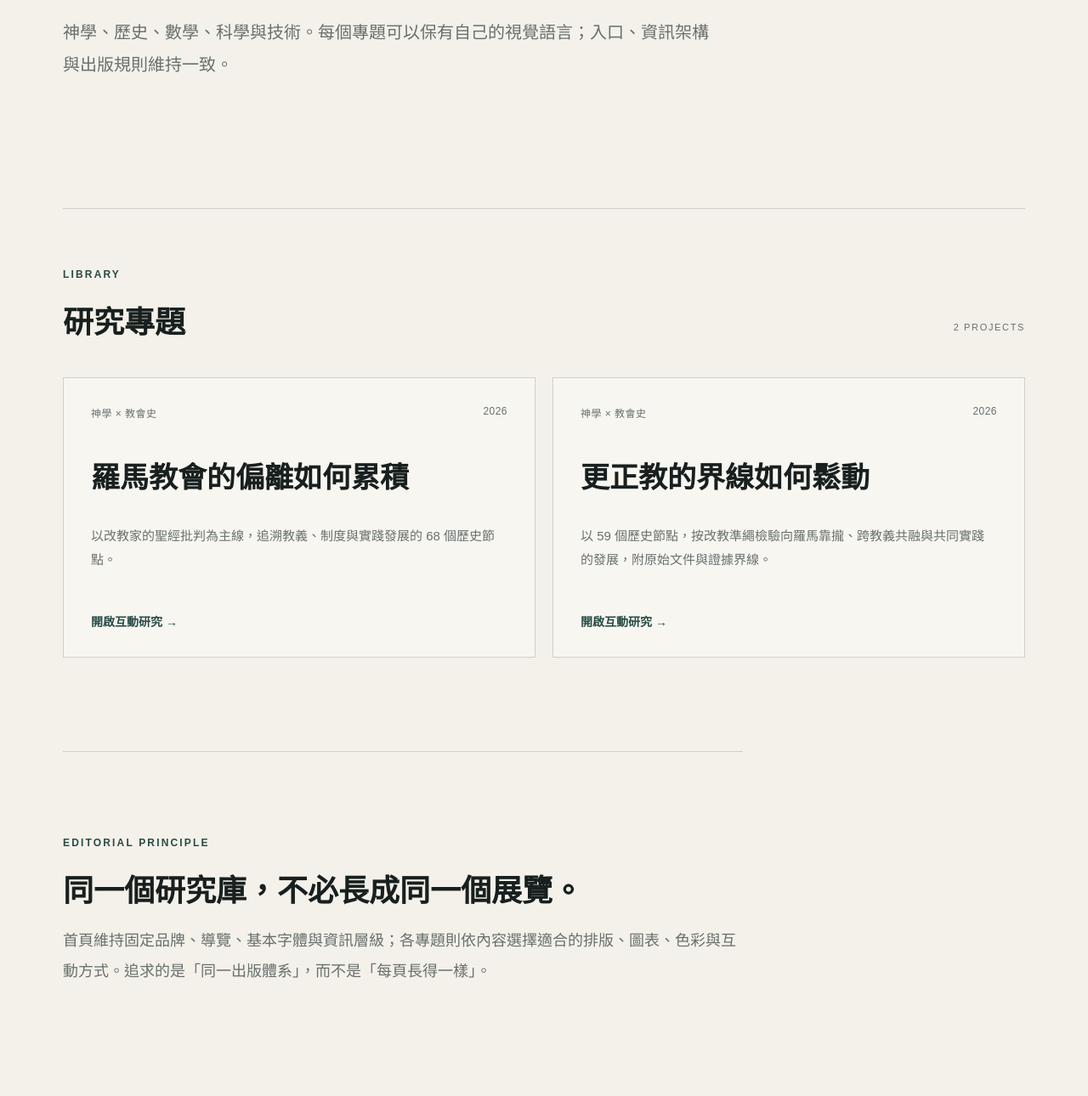
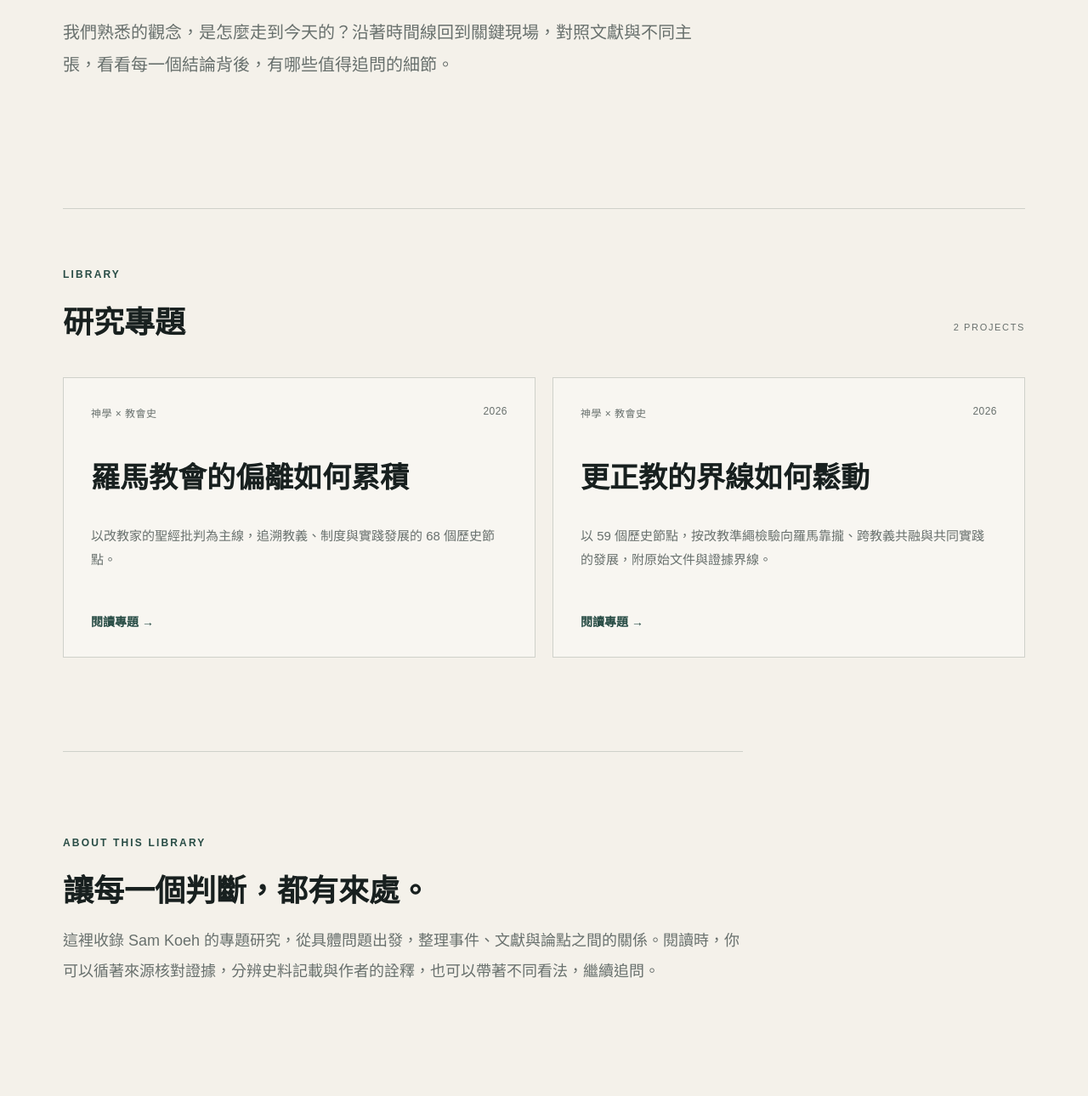
Before and after one commit to koehhian/study, a plain HTML site: page index.html in a window 1280 px wide. Shown: the part 406-1696 px from the top of the page at 85% size. Drawn offline with Linux system fonts and the light colour scheme.

Commit message:
Update index.html

```diff
--- a/index.html
+++ b/index.html
@@ -3,7 +3,7 @@
 <head>
   <meta charset="utf-8">
   <meta name="viewport" content="width=device-width, initial-scale=1">
-  <meta name="description" content="Sam Koeh Study — 神學、歷史、數學、科學與技術的個人研究出版庫。">
+  <meta name="description" content="Sam Koeh Study — 從一個問題開始，把脈絡讀清楚。透過專題研究、歷史時間線與原始文獻，追索觀念的來處，形成自己的判斷。">
   <title>Sam Koeh Study</title>
   <link rel="stylesheet" href="assets/site.css">
 </head>
@@ -14,9 +14,9 @@
   </header>
   <main>
     <section class="hero">
-      <p class="eyebrow">PERSONAL RESEARCH LIBRARY</p>
-      <h1>把研究做成可以閱讀、探索與保存的頁面。</h1>
-      <p class="lead">神學、歷史、數學、科學與技術。每個專題可以保有自己的視覺語言；入口、資訊架構與出版規則維持一致。</p>
+      <p class="eyebrow">QUESTIONS WORTH EXPLORING</p>
+      <h1>從一個問題開始，<br>把脈絡讀清楚。</h1>
+      <p class="lead">我們熟悉的觀念，是怎麼走到今天的？沿著時間線回到關鍵現場，對照文獻與不同主張，看看每一個結論背後，有哪些值得追問的細節。</p>
     </section>
     <section class="library" id="library">
       <div class="section-head"><div><p class="eyebrow">LIBRARY</p><h2>研究專題</h2></div><p class="count">2 PROJECTS</p></div>
@@ -25,20 +25,20 @@
           <div class="card-meta"><span>神學 × 教會史</span><span>2026</span></div>
           <h3>羅馬教會的偏離如何累積</h3>
           <p>以改教家的聖經批判為主線，追溯教義、制度與實踐發展的 68 個歷史節點。</p>
-          <span class="enter">開啟互動研究 →</span>
+          <span class="enter">閱讀專題 →</span>
         </a>
         <a class="card" href="protestant_backwards/protestant_backwards.html">
           <div class="card-meta"><span>神學 × 教會史</span><span>2026</span></div>
           <h3>更正教的界線如何鬆動</h3>
           <p>以 59 個歷史節點，按改教準繩檢驗向羅馬靠攏、跨教義共融與共同實踐的發展，附原始文件與證據界線。</p>
-          <span class="enter">開啟互動研究 →</span>
+          <span class="enter">閱讀專題 →</span>
         </a>
       </div>
     </section>
     <section class="about" id="about">
-      <p class="eyebrow">EDITORIAL PRINCIPLE</p>
-      <h2>同一個研究庫，不必長成同一個展覽。</h2>
-      <p>首頁維持固定品牌、導覽、基本字體與資訊層級；各專題則依內容選擇適合的排版、圖表、色彩與互動方式。追求的是「同一出版體系」，而不是「每頁長得一樣」。</p>
+      <p class="eyebrow">ABOUT THIS LIBRARY</p>
+      <h2>讓每一個判斷，都有來處。</h2>
+      <p>這裡收錄 Sam Koeh 的專題研究，從具體問題出發，整理事件、文獻與論點之間的關係。閱讀時，你可以循著來源核對證據，分辨史料記載與作者的詮釋，也可以帶著不同看法，繼續追問。</p>
     </section>
   </main>
   <footer><span>© Sam Koeh Study</span><span>study.samkoeh.com</span></footer>
```
